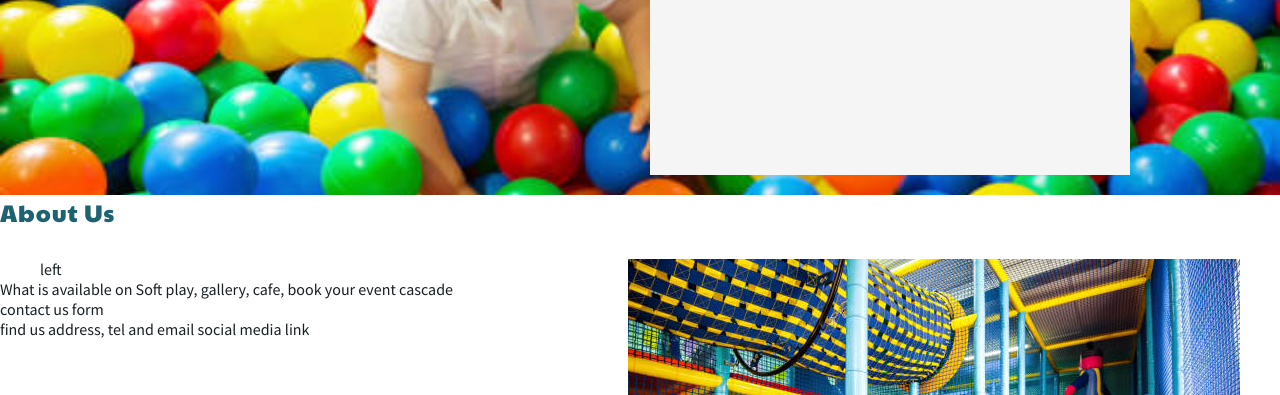
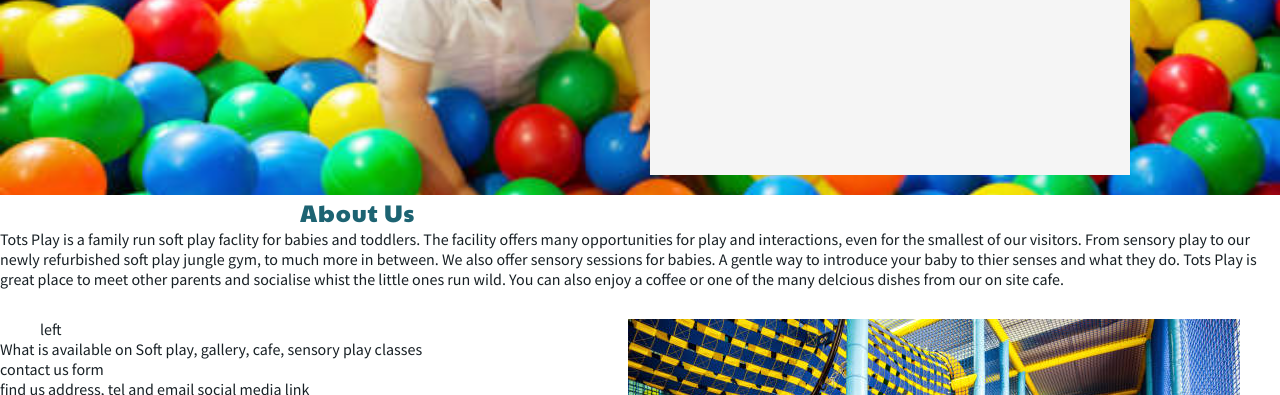
Before and after one commit to JessMair/Tots-Play, a plain HTML site: page index.html in a window 1280 px wide. Shown: the part 405-800 px from the top of the page. Drawn offline with Linux system fonts and the light colour scheme.

Commit message:
add paragraph for the about us section

```diff
--- a/assets/css/style.css
+++ b/assets/css/style.css
@@ -121,8 +121,8 @@ h1, h2{
 }
 
 #about-us {
-    font-size: 200%
-    position: center;
+    margin: 0 auto;
+    padding-left: 300px
 
 }
 
--- a/index.html
+++ b/index.html
@@ -45,14 +45,22 @@
     </section>
     <Section id="general">
         <h1 id="about-us">About Us</h1>
-        <p></p>
+        <p id="paragraph-one">Tots Play is a family run soft play faclity for babies and toddlers.
+            The facility offers many opportunities for play and interactions, even for the smallest of our visitors.
+            From sensory play to our newly refurbished soft play jungle gym, to much more in between.
+            We also offer sensory sessions for babies. A gentle way to introduce your baby to thier senses and what they do.
+
+            Tots Play is great place to meet other parents and socialise whist the little ones run wild.
+            You can also enjoy a coffee or one of the many delcious dishes from our on site cafe.
+        </p>
+
         <div id="left-about">left</div>
         <div id="about-image"><img src="./assets/images/picture of slide leading into ball pit.jpg" alt="a slide leading to a ball pit">
            </div>
     </Section>
     <Section>
         What is available on
-        Soft play, gallery, cafe, book your event cascade
+        Soft play, gallery, cafe, sensory play classes
     </Section>
     <Section>
         contact us form
```
